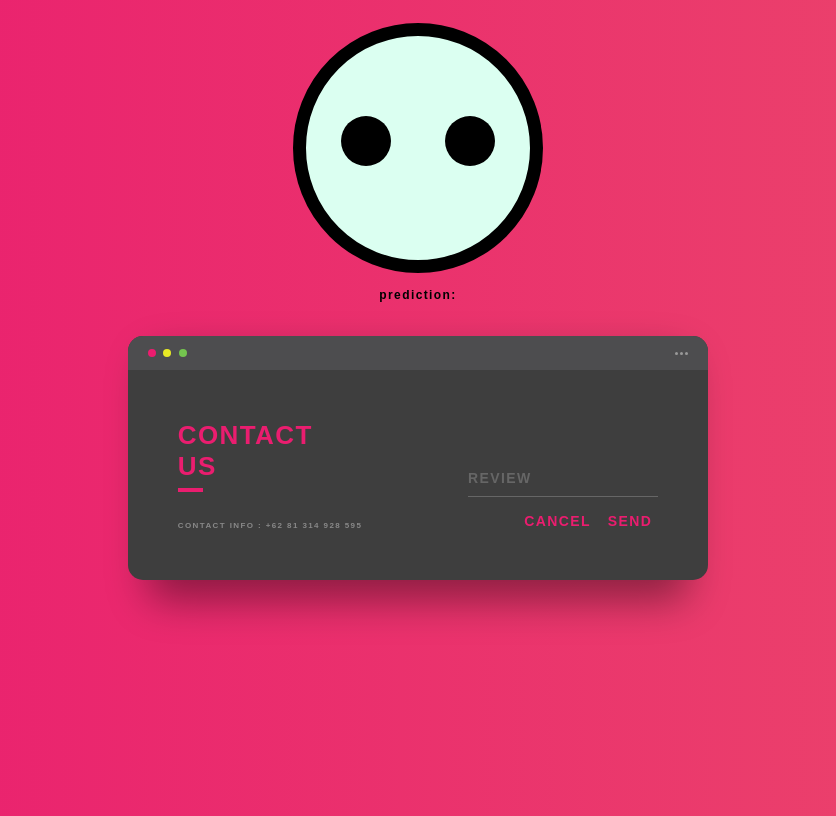
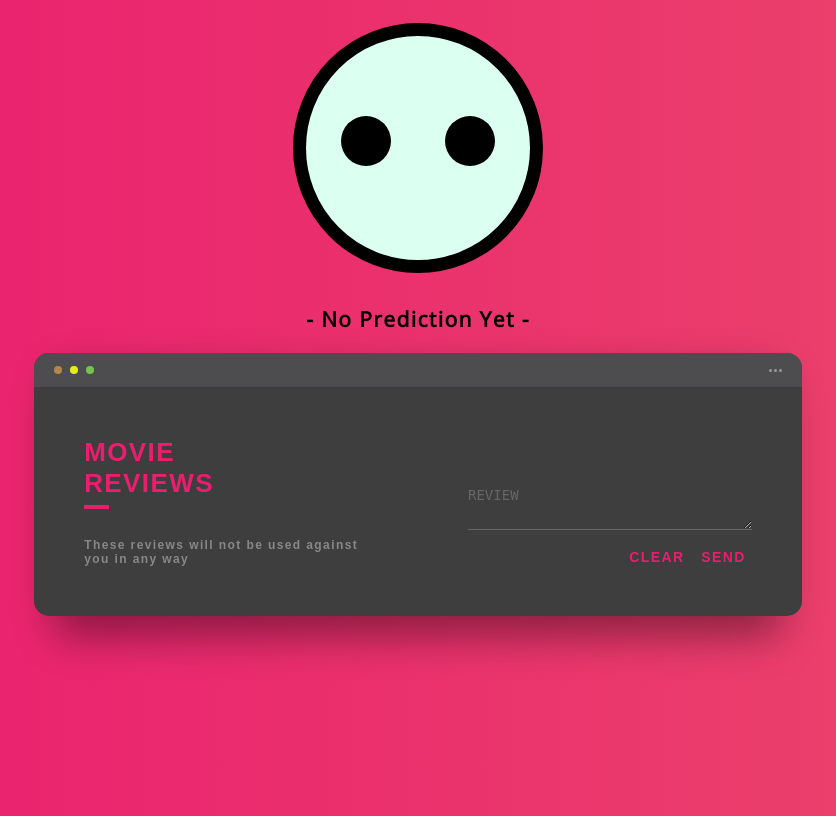
Before and after one commit to Dada-Tech/movie-review-sentiment-analysis, a Python web app: template templates/index.html in a window 1280 px wide. Shown: the whole page, without its empty margins (222-1058 px from the left). Run offline with Jinja, Linux system fonts and the light colour scheme; the template is opened without the code that fills it, so the values that code supplies are empty.

Commit message:
styled with textarea, ui improvements

```diff
--- a/static/css/form.css
+++ b/static/css/form.css
@@ -46,7 +46,7 @@
 }
 
 .screen-header-button.close {
-  background: #ed1c6f;
+  background: #b68548;
 }
 
 .screen-header-button.maximize {
@@ -104,7 +104,7 @@
 
 .app-contact {
   margin-top: auto;
-  font-size: 8px;
+  font-size: 12px;
   color: #888;
 }
 
@@ -114,6 +114,10 @@
 
 .app-form-group.message {
   margin-top: 40px;
+}
+
+#reviewInput {
+  min-height: 50px;
 }
 
 .app-form-group.buttons {
--- a/templates/form.html
+++ b/templates/form.html
@@ -15,18 +15,18 @@
         <div class="screen-body">
             <div class="screen-body-item left">
                 <div class="app-title">
-                    <span>CONTACT</span>
-                    <span>US</span>
+                    <span>MOVIE</span>
+                    <span>REVIEWS</span>
                 </div>
-                <div class="app-contact">CONTACT INFO : +62 81 314 928 595</div>
+                <div class="app-contact">These reviews will not be used against you in any way</div>
             </div>
             <div class="screen-body-item">
                 <div class="app-form">
                     <div class="app-form-group message">
-                        <input id="reviewInput" class="app-form-control" placeholder="REVIEW">
+                        <textarea id="reviewInput" class="app-form-control" placeholder="REVIEW"></textarea>
                     </div>
                     <div class="app-form-group buttons">
-                        <button class="app-form-button">CANCEL</button>
+                        <button class="app-form-button" onclick="clearForm()">CLEAR</button>
                         <button class="app-form-button" onclick="sendReview()">SEND</button>
                     </div>
                 </div>
--- a/templates/index.html
+++ b/templates/index.html
@@ -10,18 +10,15 @@
 </head>
 
 <body>
-{% with mood=mood %}
     {% include 'face.html' %}
-{% endwith %}
-<div>prediction:</div>
-<p id="prediction"></p>
-{% include 'form.html' %}
+    <h2 id="prediction">- No Prediction Yet - </h2>
+    {% include 'form.html' %}
 </body>
 </html>
 
 <script>
-    function cancelForm() {
-        // Add logic for cancel button if needed
+    function clearForm() {
+        document.getElementById('reviewInput').value = "";
     }
 
     function sendReview() {
```
